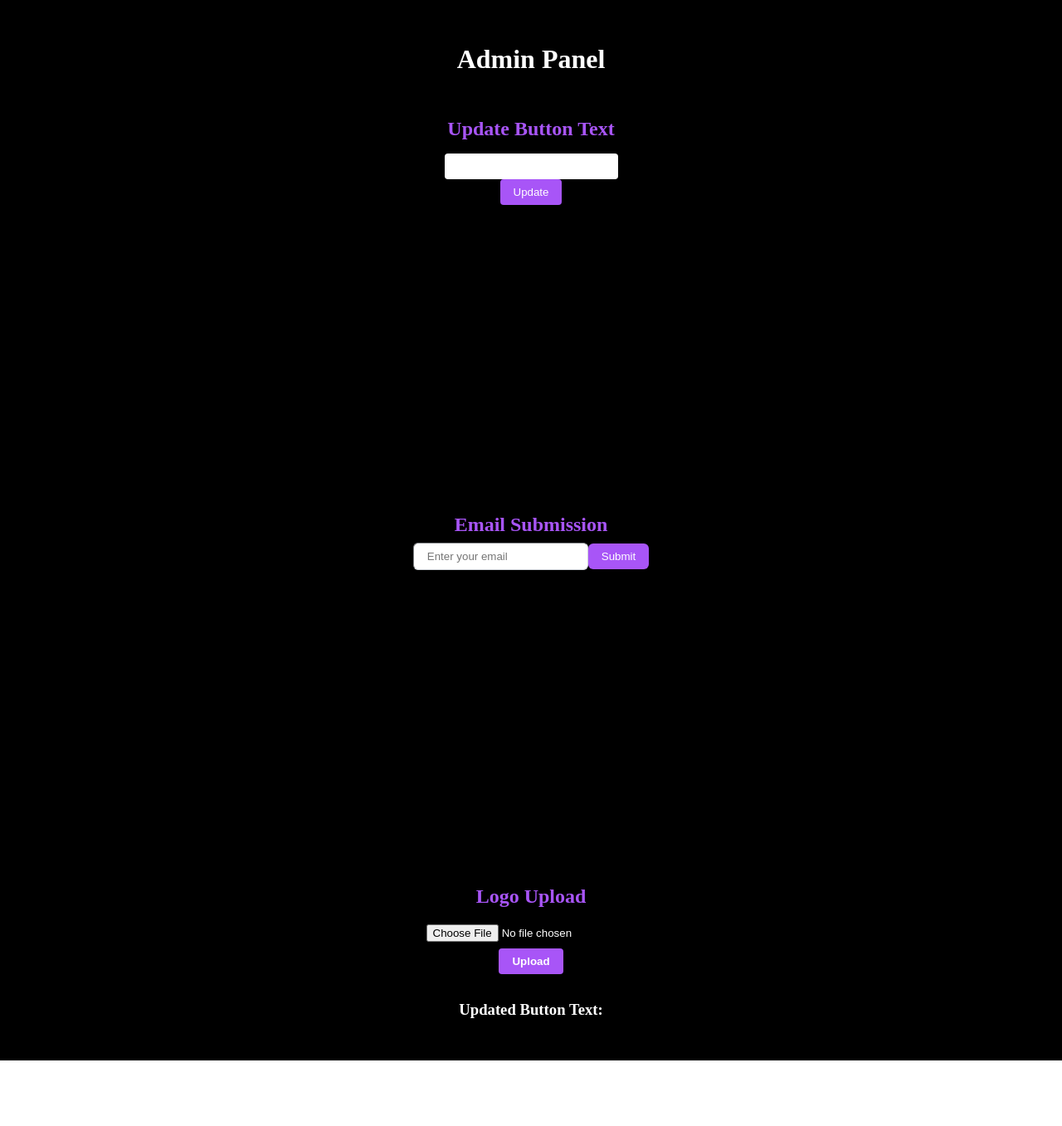
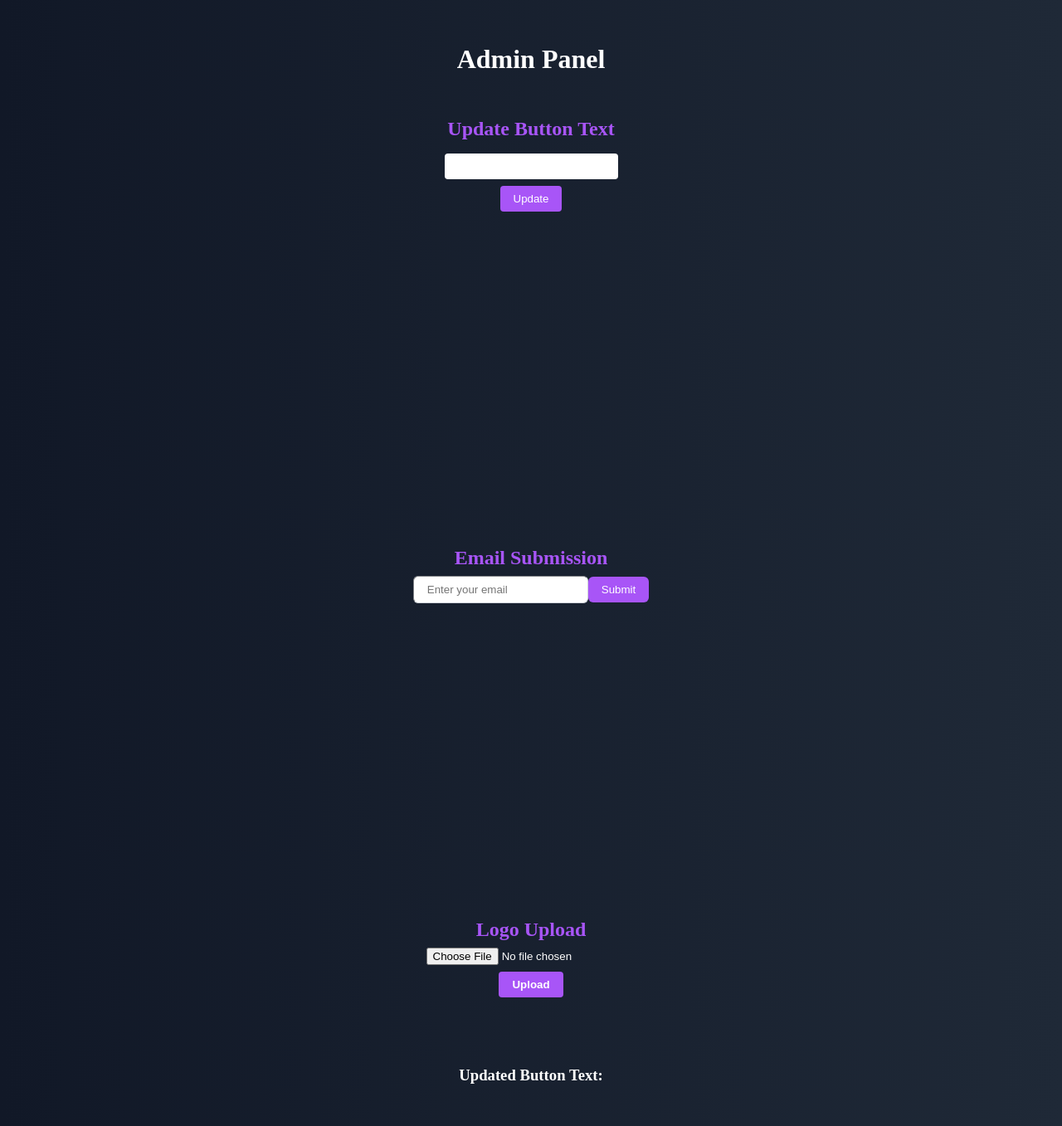
Before and after one commit to captainsza/digilabs-frontend, a Next.js app: page /Admin in a window 1280 px wide. Shown: the whole page at 83% size. Before the commit the page ends 1278 px from the top, so only its background shows below. Built offline with nearby package versions, Linux system fonts and the light colour scheme.

Commit message:
now latest image only fetch

```diff
--- a/components/Admin-comp/ButtonTextForm.jsx
+++ b/components/Admin-comp/ButtonTextForm.jsx
@@ -15,8 +15,8 @@ const ButtonTextForm = ({ onButtonTextUpdate }) => {
   };
 
   return (
-    <div className="flex flex-col items-center">
-      <h2 className=" text-2xl font-bold mb-4 text-purple-500">Update Button Text</h2>
+    <div className="flex flex-col items-center mb-8">
+      <h2 className="text-2xl font-bold mb-4 text-purple-500">Update Button Text</h2>
       <input
         type="text"
         value={newText}
@@ -25,7 +25,7 @@ const ButtonTextForm = ({ onButtonTextUpdate }) => {
       />
       <button
         onClick={handleTextUpdate}
-        className="px-4 py-2 bg-purple-500 text-white rounded hover:bg-purple-700 focus:outline-none focus:ring-2 focus:ring-purple-500"
+        className="px-4 py-2 bg-purple-500 text-white rounded hover:bg-purple-700 focus:outline-none focus:ring-2 focus:ring-purple-500 mt-2"
       >
         Update
       </button>
--- a/components/Admin-comp/EmailSubmissionForm.jsx
+++ b/components/Admin-comp/EmailSubmissionForm.jsx
@@ -12,7 +12,6 @@ const EmailSubmissionForm = () => {
       console.error(error);
     }
   };
-
   return (
     <div className="flex flex-col items-center justify-center h-screen">
       <h2 className="text-2xl font-bold mb-2 text-purple-500">Email Submission</h2>
--- a/components/Admin-comp/LogoUploadForm.jsx
+++ b/components/Admin-comp/LogoUploadForm.jsx
@@ -22,8 +22,8 @@ const LogoUploadForm = ({ buttonText }) => {
   };
 
   return (
-    <div className="flex flex-col items-center">
-      <h2 className="text-2xl font-bold text-purple-500">Logo Upload</h2>
+    <div className="flex flex-col items-center mb-8">
+      <h2 className="text-2xl font-bold text-purple-500 mb-2">Logo Upload</h2>
       <input
         type="file"
         accept="image/*"
--- a/components/Navbars/navbar3.jsx
+++ b/components/Navbars/navbar3.jsx
@@ -23,7 +23,7 @@ const Navbar = () => {
         <div className="bg-white box-border w-[1920px] h-20 flex flex-col items-center justify-center py-5 px-20 text-neutral-200 font-h50-16-bold border-b-[1px] border-solid border-neutral-1000">
         <div className="h-10 flex flex-col items-end justify-between py-0 px-8 box-border">
           <div className="w-[1216px] flex flex-row items-center justify-between">
-          <div className={`flex flex-col items-start justify-center p-2 ${logoUrl ? 'w-[84px] h-[84px] rounded-full' : 'w-[84px] h-4'}`}>
+            <div className="flex flex-col items-start justify-center p-2">
               <div className="flex flex-col items-start justify-start py-1 px-2">
                 <img
                   className="relative w-[84px] h-4 object-cover"
--- a/pages/Admin/index.jsx
+++ b/pages/Admin/index.jsx
@@ -11,7 +11,7 @@ const AdminPage = () => {
   };
 
   return (
-    <div className="bg-black text-white min-h-screen p-8 items-center text-center">
+    <div className="bg-gradient-to-r from-gray-900 to-gray-800 text-white min-h-screen p-8 flex flex-col items-center justify-center shadow-lg">
       <h1 className="text-4xl font-bold mb-8">Admin Panel</h1>
       <ButtonTextForm onButtonTextUpdate={handleButtonTextUpdate} />
       <EmailSubmissionForm />
--- a/pages/api/logoUrl.js
+++ b/pages/api/logoUrl.js
@@ -12,7 +12,7 @@ export default async function handler(req, res) {
         }
     } else if (req.method === 'GET') {
         try {
-            const logo = await LogoModel.findOne({});
+            const logo = await LogoModel.findOne({}).sort({ _id: -1 });
             return res.status(200).json(logo);
         } catch (error) {
             return res.status(500).json({ error: 'Internal Server Error' });
```
